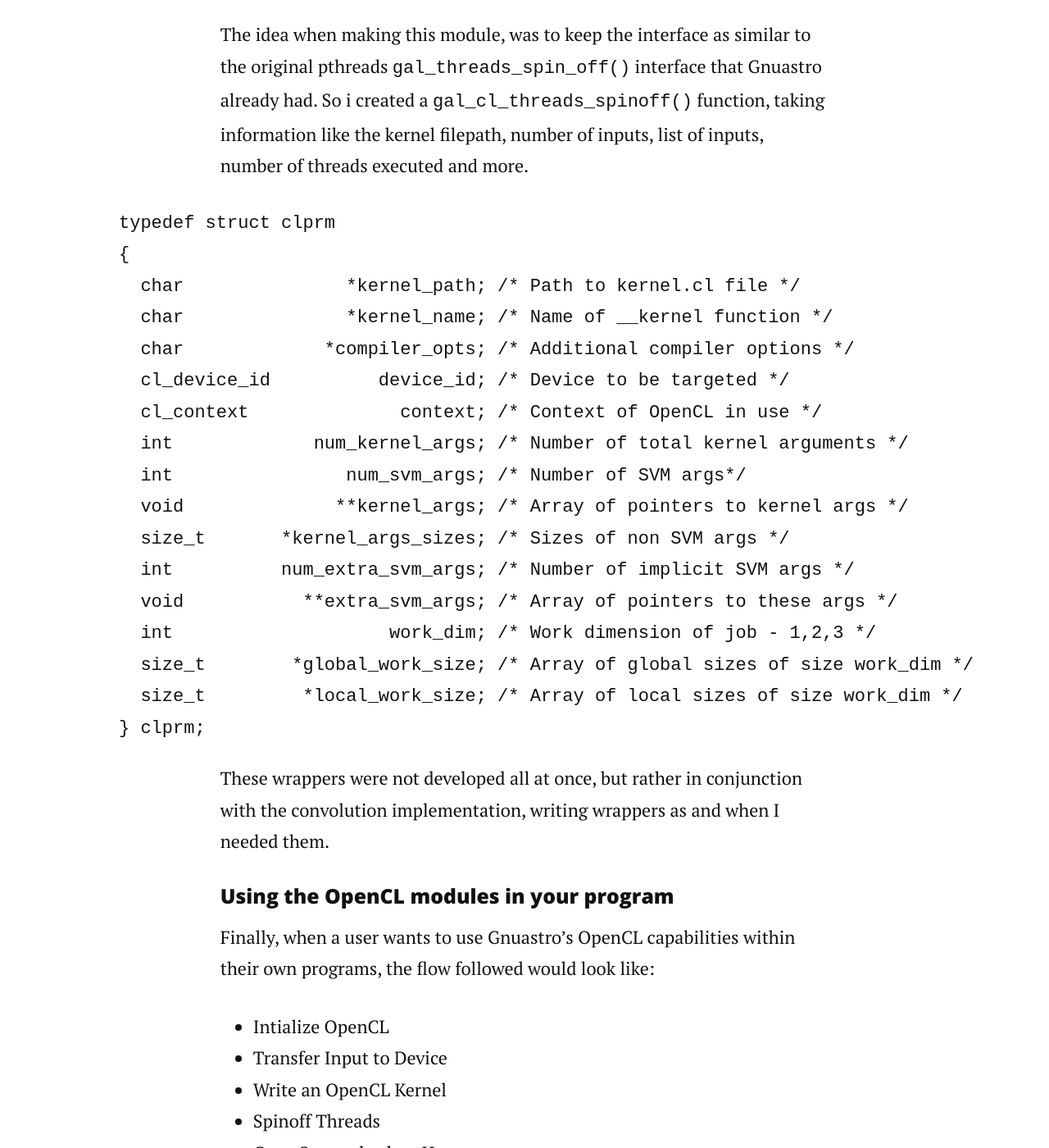
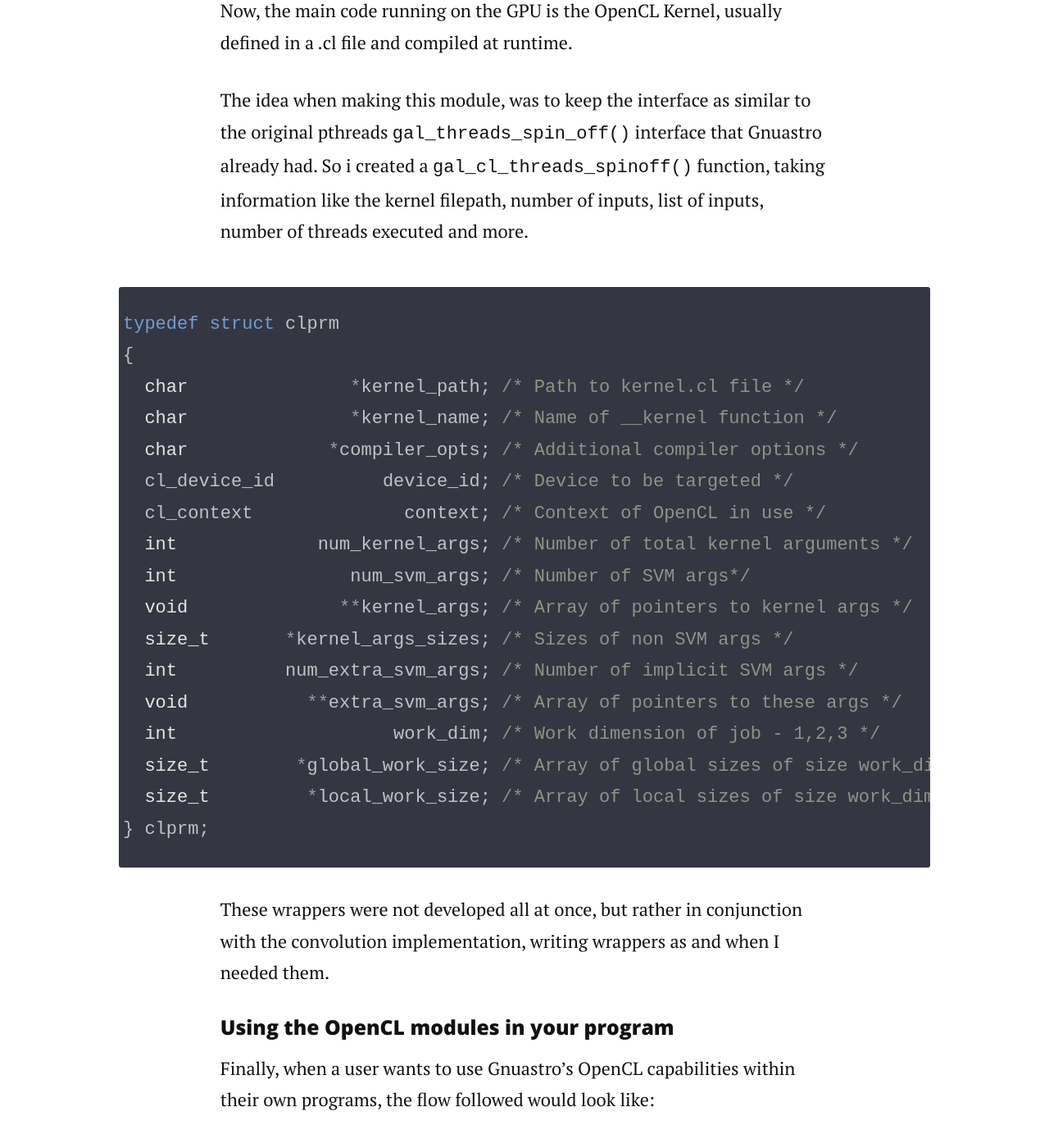
Before and after one commit to DeadSpheroid/my-blog, a Jekyll site: the page built from _posts/2024-10-07-FinalReport.md, in a window 1280 px wide and 1400 px high, scrolled down 6078 px. Shown: the whole window at 82% size. Built offline with Jekyll 4.4.1, drawn with Linux system fonts in a browser that asks for light colours; nearby versions of some CDN libraries; some of the changed text lies outside the part shown.

Commit message:
codeblock highlight added

````diff
--- a/Gemfile
+++ b/Gemfile
@@ -5,3 +5,5 @@
 gem "support-for"
 gem "http_parser"
 gem "webrick", "~> 1.7"
+
+gem "kramdown-syntax-coderay", "~> 1.0"
--- a/_posts/2024-10-07-FinalReport.md
+++ b/_posts/2024-10-07-FinalReport.md
@@ -79,7 +79,7 @@
 Buffers are intended to be used for simple data structures, while OpenCL SVM is better with more complex data structures involving internal pointers.
 
 The interface looks something like this
-```C
+{%- highlight C -%}
 void
 gal_cl_write_to_device (cl_mem *buffer, void *mapped_ptr,
                              cl_command_queue command_queue);
@@ -97,7 +97,7 @@
 void
 gal_cl_map_svm_to_cpu (cl_context context, cl_command_queue command_queue,
                 void *svm_ptr, size_t size);
-```
+{%- endhighlight -%}
 
 The main advantage of using OpenCL SVM, is it allows the CPU host process and the GPU process to share the same virtual address space, which greatly simplifies the user's experience. Hence going forward, this was chose as the primary method of achieving data transfer
 
@@ -108,7 +108,7 @@
 
 The idea when making this module, was to keep the interface as similar to the original pthreads `gal_threads_spin_off()` interface that Gnuastro already had. So i created a `gal_cl_threads_spinoff()` function, taking information like the kernel filepath, number of inputs, list of inputs, number of threads executed and more.
 
-```C
+{%- highlight C -%}
 typedef struct clprm
 {
   char               *kernel_path; /* Path to kernel.cl file */
@@ -126,7 +126,7 @@
   size_t        *global_work_size; /* Array of global sizes of size work_dim */
   size_t         *local_work_size; /* Array of local sizes of size work_dim */
 } clprm;
-```
+{%- endhighlight -%}
 
 These wrappers were not developed all at once, but rather in conjunction with the convolution implementation, writing wrappers as and when I needed them.
 
@@ -141,7 +141,7 @@
 Lets take an example where we need to simply add two fits images.
 
 ##### Initialize OpenCl
-```C
+{%- highlight C -%}
   cl_context context;
   cl_platform_id platform_id;
   cl_device_id device_id;
@@ -149,13 +149,14 @@
   gal_cl_init (CL_DEVICE_TYPE_GPU, &context, &platform_id, &device_id);
   cl_command_queue command_queue
       = gal_cl_create_command_queue (context, device_id);
-```
+{%- endhighlight -%}
+
 This initializes and OpenCL context, among other objects for use in future function calls.
 
 ##### Transfer Input to Device
 Make use of `gal_cl_copy_data_to_gpu()` to transfer the loaded fits files to the GPU, passing the previously initialized context and command queue. Make sure the command queue finishes before proceeding ahead through `gal_cl_finish_queue()`
 
-```C
+{%- highlight C -%}
   gal_data_t *input_image1_gpu
       = gal_cl_copy_data_to_gpu (context, command_queue, input_image1);
   gal_data_t *input_image2_gpu
@@ -164,7 +165,7 @@
       = gal_cl_copy_data_to_gpu (context, command_queue, output_image);
 
   gal_cl_finish_queue (command_queue);
-```
+{%- endhighlight -%}
 
 ##### Write an OpenCL Kernel
 First, any custom structs you use, must be defined in the kernel, here we define gal_data_t.
@@ -179,7 +180,7 @@
 
 Putting it all together, it looks like this:
 
-```C
+{%- highlight C -%}
 typedef struct  __attribute__((aligned(4))) gal_data_t
 {
   /* Basic information on array of data. */
@@ -210,7 +211,7 @@
     output_array[id] = input_array1[id] + input_array2[id];
     return;
 }
-```
+{%- endhighlight -%}
 
 
 ##### Spin Off Threads
@@ -243,8 +244,7 @@
 
 `Local Work Size` is the number of threads in a block on one GPU core. Leaving it blank lets the device choose this number.
 
-```C
-
+{%- highlight C -%}
   clprm *sprm = (clprm *)malloc (sizeof (clprm));
 
   void *kernel_args[] = { (void *)input_image1_gpu, (void *)input_image2_gpu,
@@ -271,11 +271,12 @@
   sprm->local_work_size = NULL;
 
   gal_cl_finish_queue (command_queue);
-```
+{%- endhighlight -%}
 ##### Copy Output back to Host
-```C
+
+{%- highlight C -%}
 gal_cl_read_data_to_cpu(context, command_queue, output_image_gpu);
-```
+{%- endhighlight -%}
 
 The complete program can be accessed [here](https://github.com/DeadSpheroid/gnuastro/blob/final/cl-example-add-fits.c)
 
@@ -337,9 +338,7 @@
 - With OpenCL on the CPU
 - With GCC+Pthreads on the CPU
 
-
 It was challenging, owing to the different styles in which we write code for a CPU device versus a GPU device. But I managed to get a partially working version using some C macros here and there to do so. It still fails some Gnuastro tests, which is yet to be resolved.
-
 
 # Post GSoC
 Now, that the wrapper infrastructure is set up and convolution is implemented, whats left is to test the implementation against real life scenarios to make sure it lives up to the expectations of the Gnuastro users.
````
Also changed, not shown: Gemfile.lock.
